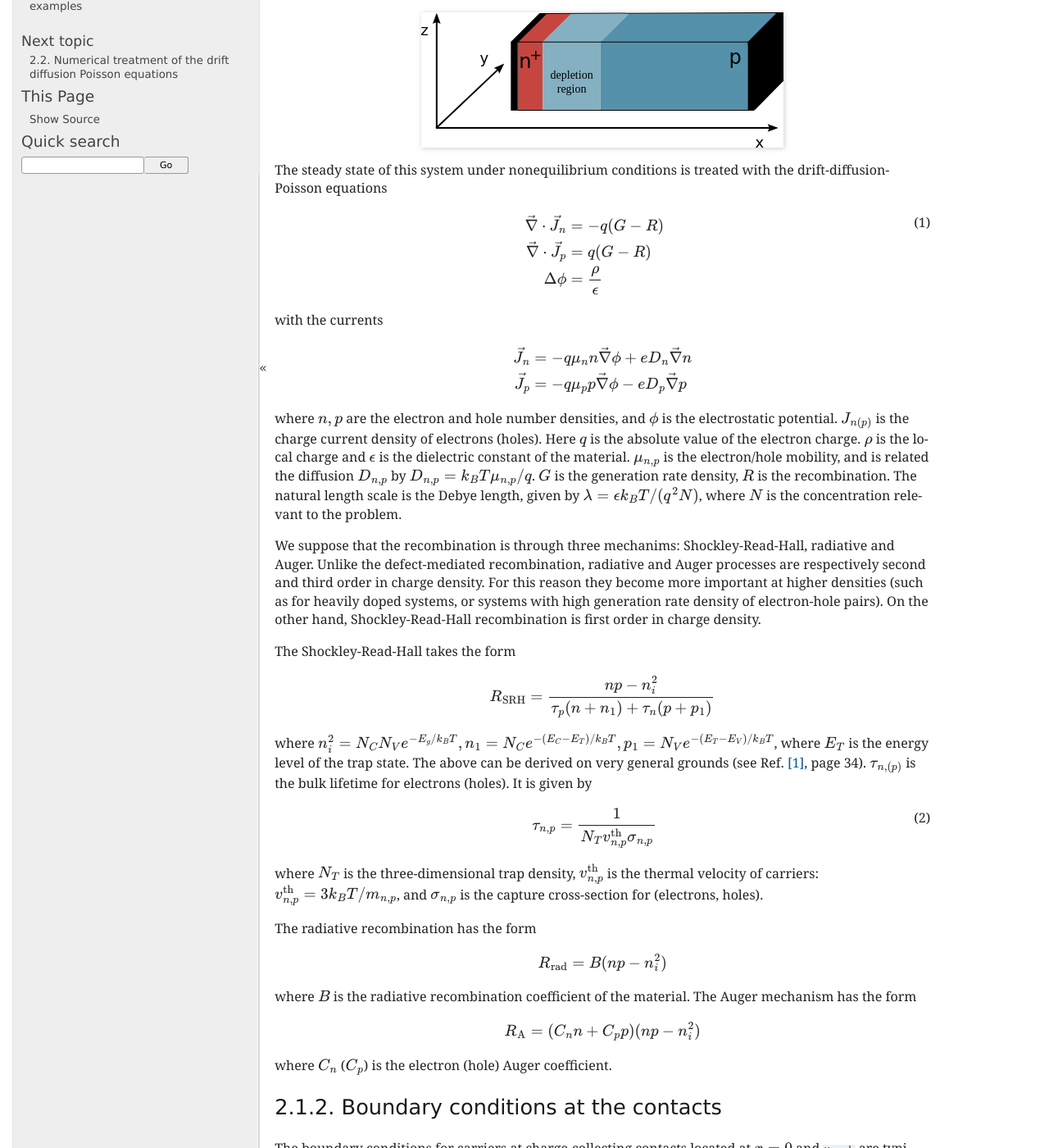
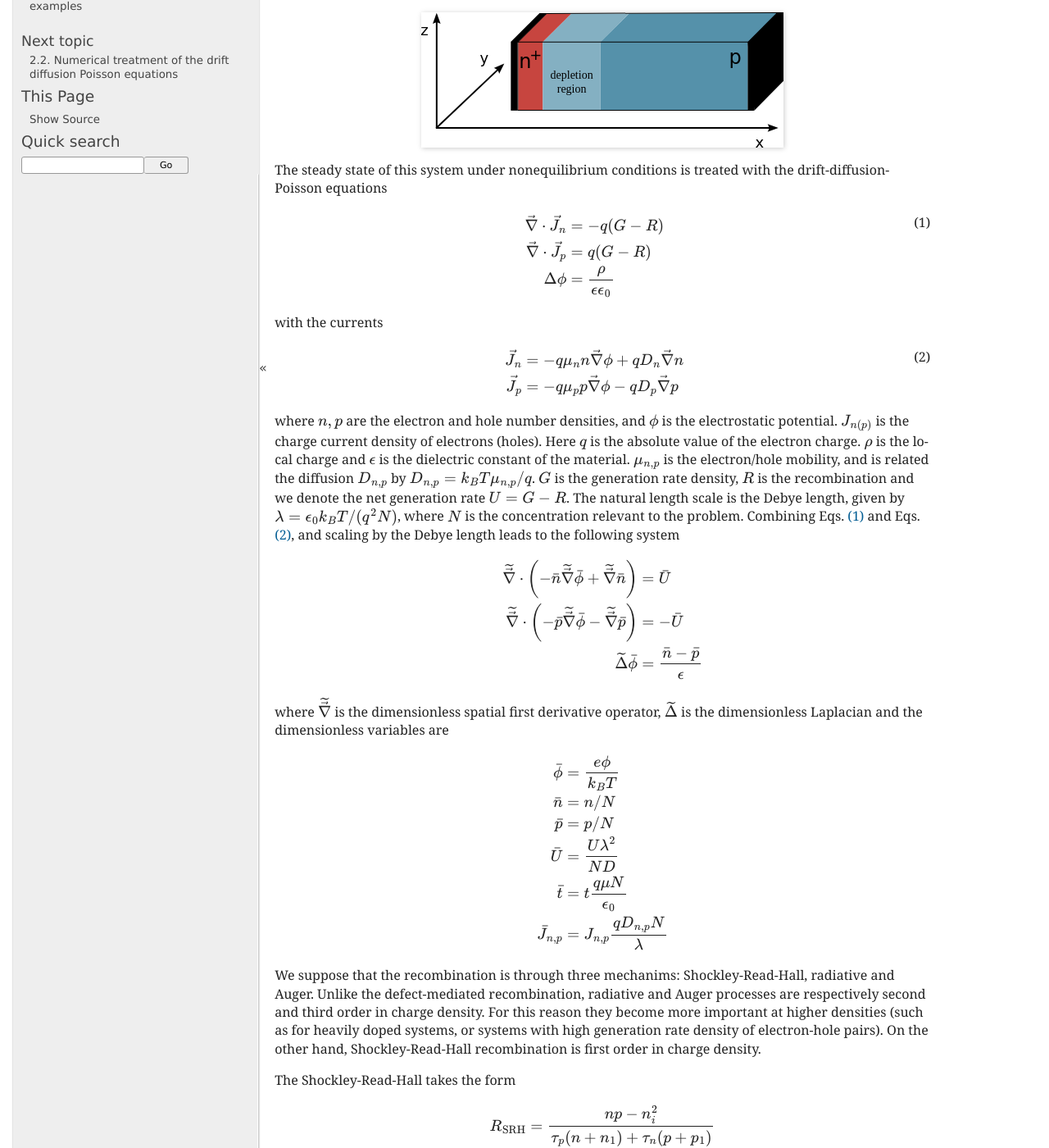
Before and after one commit to usnistgov/sesame, a Sphinx documentation site: the page built from doc/tutorial/intro.rst, in a window 1280 px wide and 1400 px high, scrolled down 323 px. Shown: the whole window at 82% size. Built offline with Sphinx 7.4.7, drawn with Linux system fonts in a browser that asks for light colours; formulas are drawn with MathJax 3; cross-references to code outside the pages are shown as plain code; some of the changed text lies outside the part shown.

Commit message:
dimensionless variables in physics intro

```diff
--- a/doc/tutorial/intro.rst
+++ b/doc/tutorial/intro.rst
@@ -22,15 +22,15 @@ the drift-diffusion-Poisson equations
 .. math::
    \vec{\nabla}\cdot \vec{J}_n &= -q(G-R)\\
    \vec{\nabla}\cdot \vec{J}_p &= q(G-R)\\
-   \Delta \phi &= \frac{\rho}{\epsilon}
+   \Delta \phi &= \frac{\rho}{\epsilon\epsilon_0}
    :label: ddp
 
 with the currents
 
 .. math::
-   \vec{J}_n &= -q\mu_n n \vec{\nabla} \phi + eD_n \vec{\nabla}n
-
-   \vec{J}_p &= -q\mu_p p \vec{\nabla} \phi - eD_p \vec{\nabla}p
+   \vec{J}_n &= -q\mu_n n \vec{\nabla} \phi + qD_n \vec{\nabla}n \\
+   \vec{J}_p &= -q\mu_p p \vec{\nabla} \phi - qD_p \vec{\nabla}p
+   :label: currents
 
 where :math:`n, p` are the electron and hole number densities, and :math:`\phi`
 is the electrostatic potential. :math:`J_{n(p)}` is the charge current density
@@ -39,9 +39,30 @@ charge. :math:`\rho` is the local charge and :math:`\epsilon` is the dielectric
 constant of the material. :math:`\mu_{n,p}` is the electron/hole
 mobility, and is related the diffusion :math:`D _{n,p}` by :math:`D_{n,p} =
 k_BT\mu_{n,p}/q`.  :math:`G` is the generation rate density, :math:`R` is the
-recombination. The natural length scale is the Debye length, given by
-:math:`\lambda = \epsilon k_B T /(q^2 N )`, where :math:`N` is the concentration
-relevant to the problem.
+recombination and we denote the net generation rate :math:`U=G-R`. The natural
+length scale is the Debye length, given by :math:`\lambda = \epsilon_0 k_B T /(q^2
+N )`, where :math:`N` is the concentration relevant to the problem. Combining
+Eqs. :eq:`ddp` and Eqs. :eq:`currents`, and scaling by the Debye length leads to
+the following system
+
+.. math::
+   \widetilde{\vec{\nabla}} \cdot \left(-\bar n \widetilde{\vec{\nabla}} \bar \phi + \widetilde{\vec{\nabla}}\bar n \right) &= \bar U
+
+   \widetilde{\vec{\nabla}} \cdot \left(-\bar p \widetilde{\vec{\nabla}}\bar \phi - \widetilde{\vec{\nabla}}\bar p \right) &= -\bar U
+
+   \widetilde{\Delta} \bar \phi &= \frac{\bar n - \bar p}{\epsilon}
+
+where :math:`\widetilde{\vec{\nabla}}` is the dimensionless spatial first derivative
+operator, :math:`\widetilde{\Delta}` is the dimensionless Laplacian and
+the dimensionless variables are
+
+.. math::
+   \bar \phi &= \frac{e\phi}{k_BT}\\
+   \bar n &= n/N \\
+   \bar p &= p/N \\
+   \bar U &= \frac{U \lambda^2}{ND} \\
+   \bar t &= t \frac{q\mu N}{\epsilon_0} \\
+   \bar J_{n,p} &= J_{n,p} \frac{qD_{n,p}N}{\lambda}
 
 We suppose that the recombination is through three mechanims:
 Shockley-Read-Hall, radiative and Auger.  Unlike the defect-mediated
```
